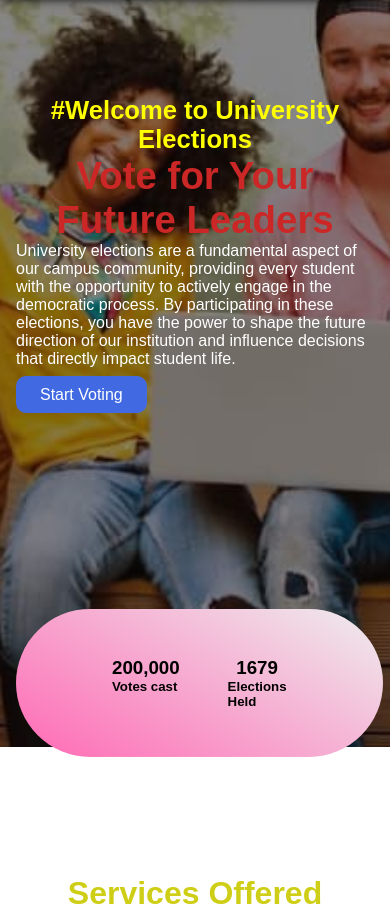
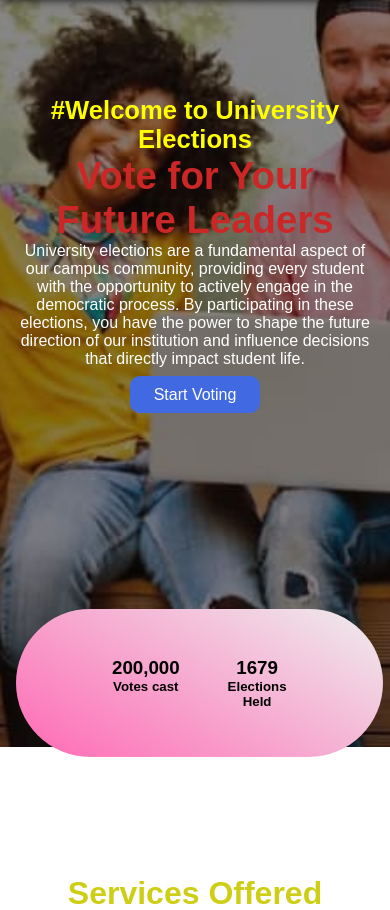
Before and after one commit to KEROROSHI/SoftwareEngineeringBCS3106, a Flask app: template template/voterslandingpage.html in a window 390 px wide; the page is wider, and only the part inside the window is pictured. Shown: the part 97-1007 px from the top of that part. Run offline with Flask 3, Linux system fonts and the light colour scheme; the template is opened without the code that fills it, so the values that code supplies are empty.

Commit message:
Made the landing page responsive

```diff
--- a/template/voterslandingpage.html
+++ b/template/voterslandingpage.html
@@ -87,6 +87,12 @@
             margin-bottom: 2rem;
         }
 
+
+        @media (max-width: 1120px) {
+            .hero-container {
+                text-align: center;
+            }
+        }
         .hero-image {
             animation: float 3s infinite;
         }
```
